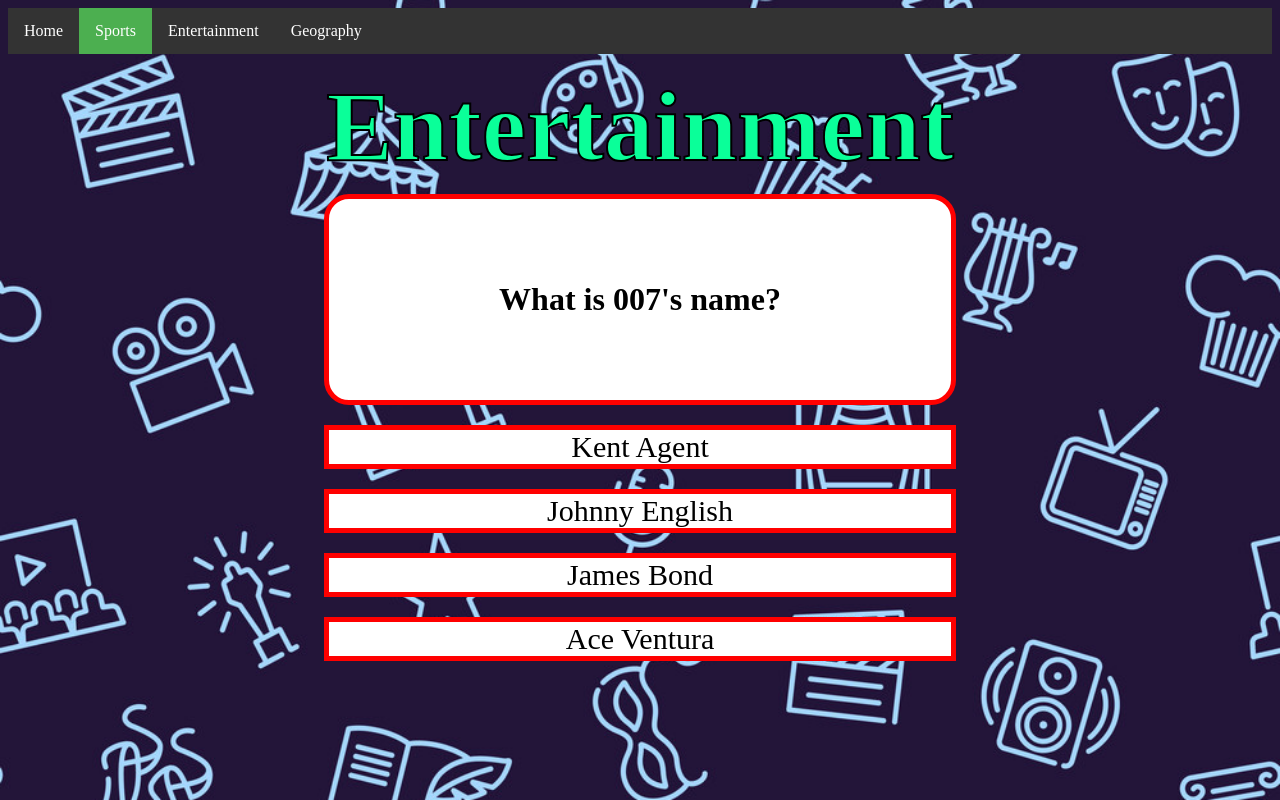
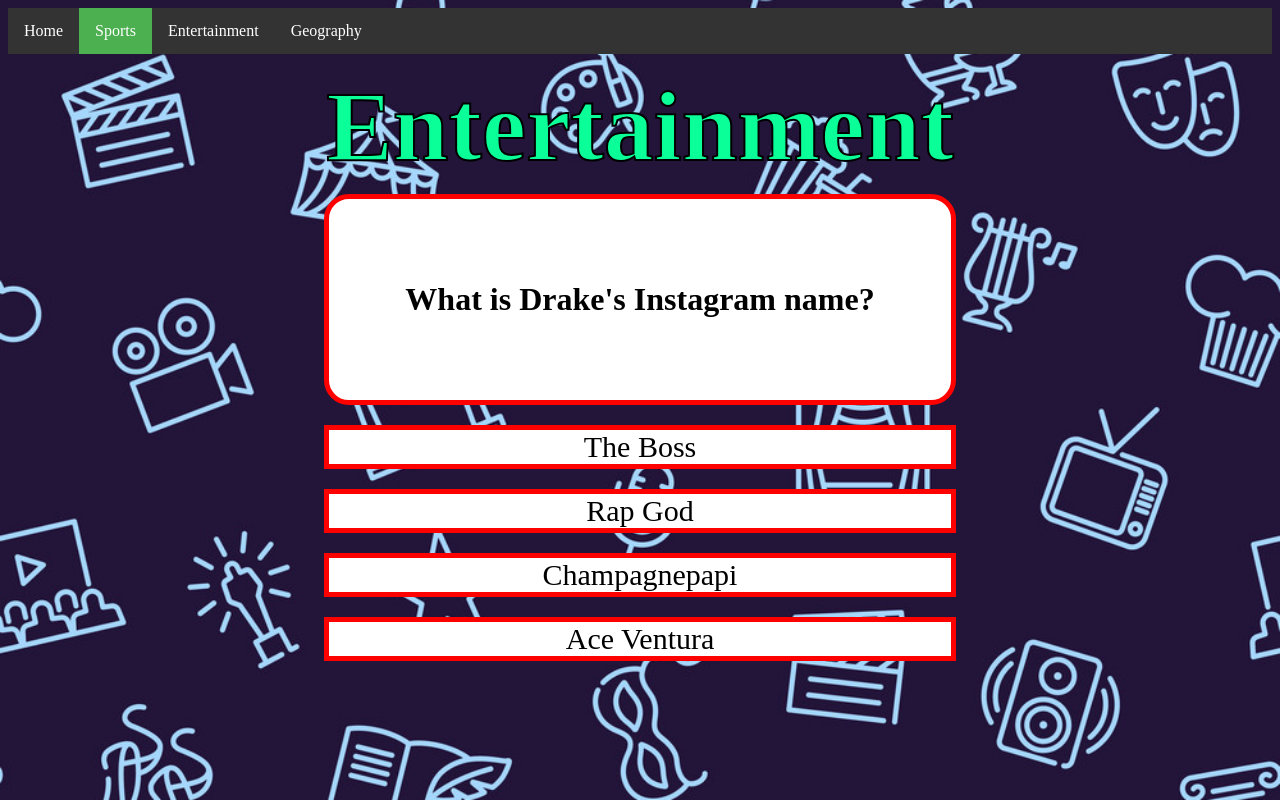
Before and after one commit to Bipro723/Ultimate-Trivia, a plain HTML site: page project1/Entertainment2.html in a window 1280 px wide. Drawn offline with Linux system fonts and the light colour scheme.

Commit message:
sca
sdas

```diff
--- a/project1/Entertainment2.html
+++ b/project1/Entertainment2.html
@@ -19,19 +19,19 @@
 <div class="container">
         <h1>Entertainment</h1>
     <div class="down big">
-        <p id="bold">What is 007's name?</p>
+        <p id="bold">What is Drake's Instagram name?</p>
     </div>
 
     <div class="downless">
-         <a href="" class="link" >Kent Agent</a>
+         <a href="" class="link" >The Boss</a>
     </div>
 
     <div class="downless">
-        <a href="" class="link" >Johnny English</a>
+        <a href="" class="link" >Rap God</a>
     </div>
 
     <div class="downless">
-        <a href="Entertainment3.html" class="link" id="win">James Bond</a>
+        <a href="Entertainment3.html" class="link" id="win">Champagnepapi</a>
     </div>
 
     <div class="downless">
```
Also changed, not shown: 1 other file.
